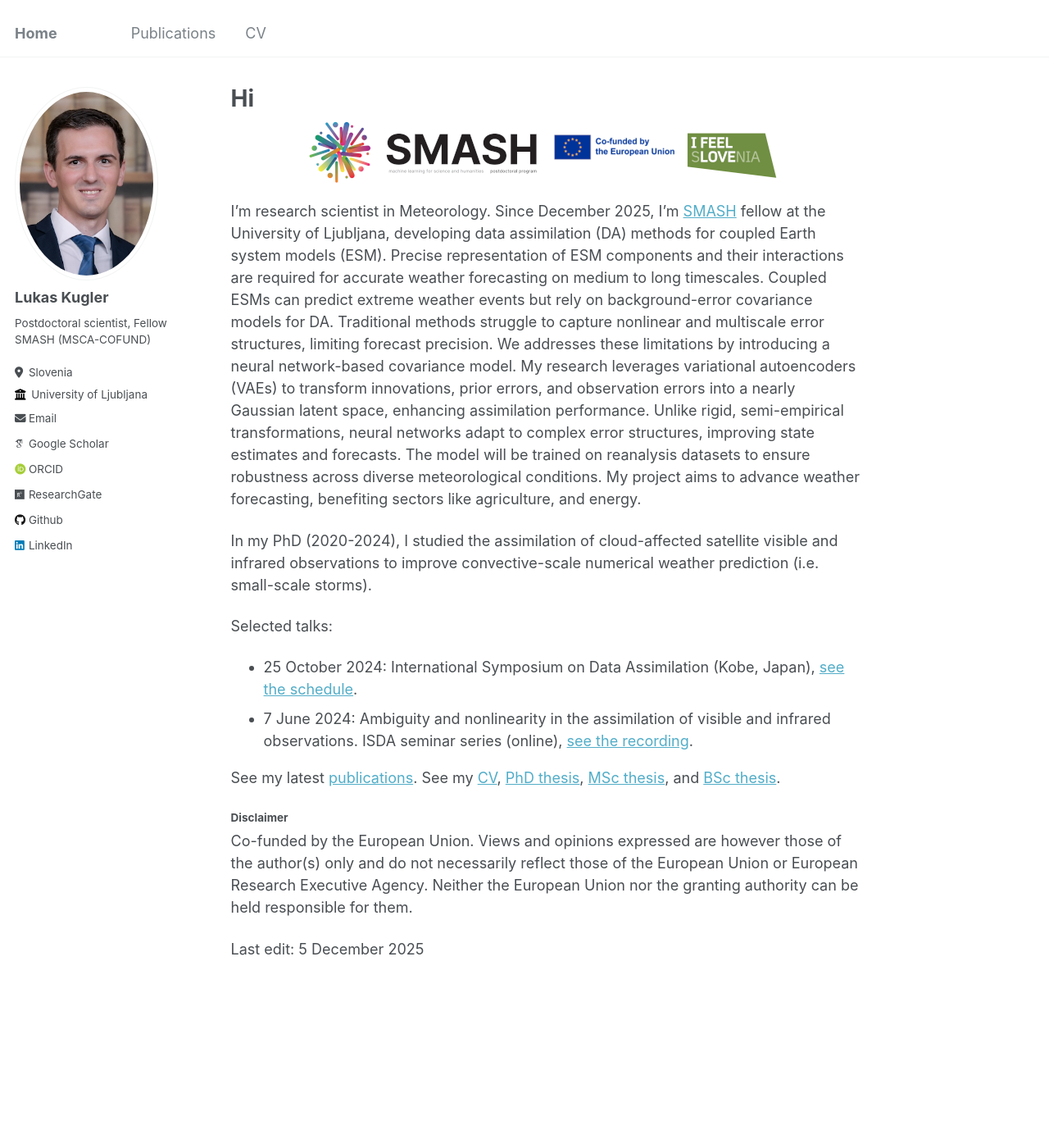
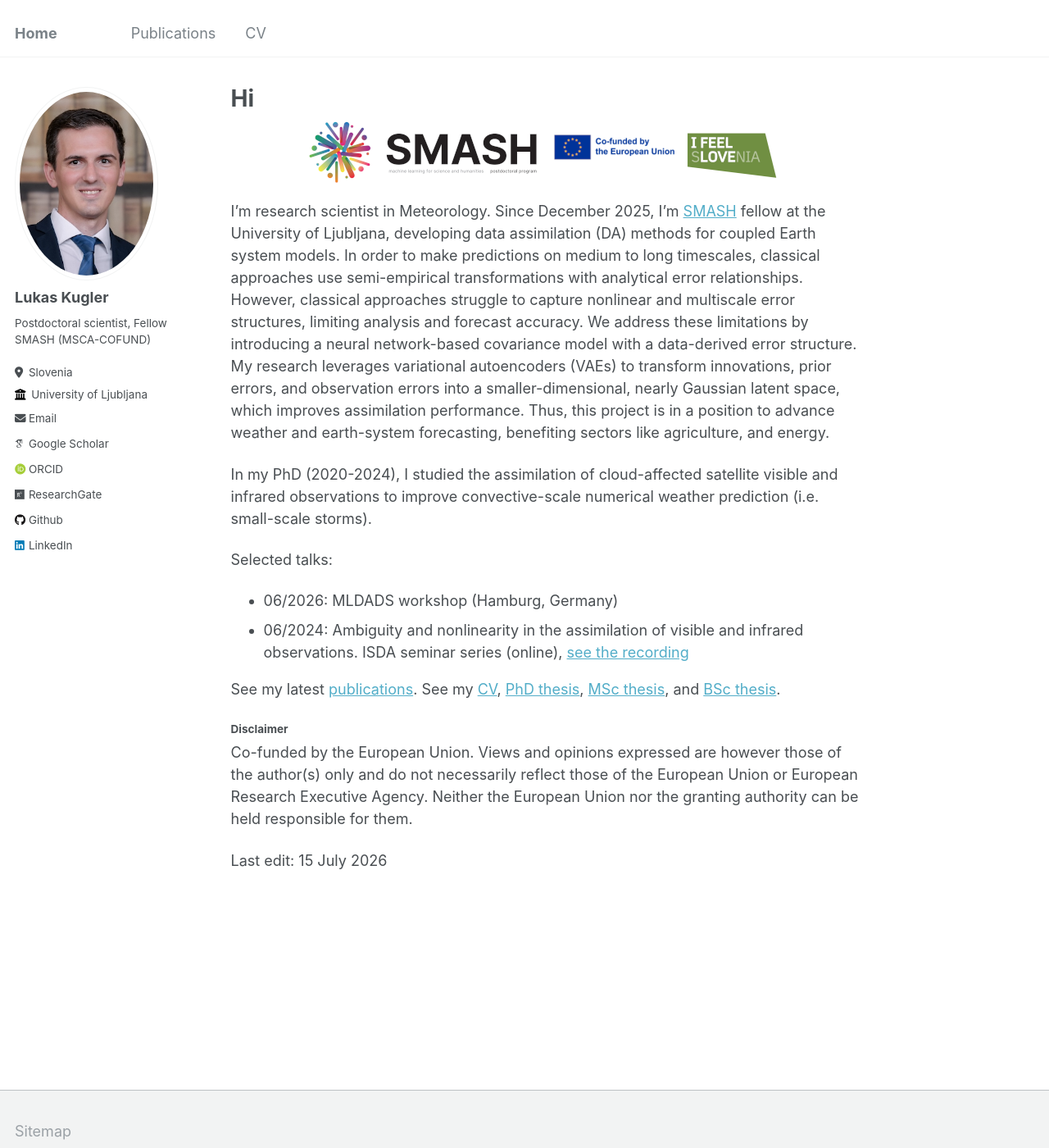
Before and after one commit to lkugler/lkugler.github.io, a Jekyll site: the page built from _pages/about.md, in a window 1280 px wide and 1400 px high. Shown: the whole window at 82% size. Built offline with Jekyll 4.4.1, drawn with Linux system fonts in a browser that asks for light colours; some web fonts are replaced.

Commit message:
Update about.md

```diff
--- a/_pages/about.md
+++ b/_pages/about.md
@@ -13,13 +13,13 @@
   </p>
 </div>
 
-I'm research scientist in Meteorology. Since December 2025, I'm [SMASH](https://smash.ung.si/) fellow at the University of Ljubljana, developing data assimilation (DA) methods for coupled Earth system models (ESM). Precise representation of ESM components and their interactions are required for accurate weather forecasting on medium to long timescales. Coupled ESMs can predict extreme weather events but rely on background-error covariance models for DA. Traditional methods struggle to capture nonlinear and multiscale error structures, limiting forecast precision. We  addresses these limitations by introducing a neural network-based covariance model. My research leverages variational autoencoders (VAEs) to transform innovations, prior errors, and observation errors into a nearly Gaussian latent space, enhancing assimilation performance. Unlike rigid, semi-empirical transformations, neural networks adapt to complex error structures, improving state estimates and forecasts. The model will be trained on reanalysis datasets to ensure robustness across diverse meteorological conditions. My project aims to advance weather forecasting,  benefiting sectors like agriculture, and energy.
+I'm research scientist in Meteorology. Since December 2025, I'm [SMASH](https://smash.ung.si/) fellow at the University of Ljubljana, developing data assimilation (DA) methods for coupled Earth system models. In order to make predictions on medium to long timescales, classical approaches use semi-empirical transformations with analytical error relationships. However, classical approaches struggle to capture nonlinear and multiscale error structures, limiting analysis and forecast accuracy. We  address these limitations by introducing a neural network-based covariance model with a data-derived error structure.  My research leverages variational autoencoders (VAEs) to transform innovations, prior errors, and observation errors into a smaller-dimensional, nearly Gaussian latent space, which improves assimilation performance. Thus, this project is in a position to advance weather and earth-system forecasting,  benefiting sectors like agriculture, and energy.
 
 In my PhD (2020-2024), I studied the assimilation of cloud-affected satellite visible and infrared observations to improve convective-scale numerical weather prediction (i.e. small-scale storms).
 
 Selected talks:
-- 25 October 2024: International Symposium on Data Assimilation (Kobe, Japan), [see the schedule](https://www.data-assimilation.riken.jp/isda2024/#15/34.65479/135.22148).
-- 7 June 2024: Ambiguity and nonlinearity in the assimilation of visible and infrared observations. ISDA seminar series (online), [see the recording](https://www.youtube.com/watch?v=qM19Z6JMqsw&pp=ygUMbHVrYXMga3VnbGVy).
+- 06/2026: MLDADS workshop (Hamburg, Germany)
+- 06/2024: Ambiguity and nonlinearity in the assimilation of visible and infrared observations. ISDA seminar series (online), [see the recording](https://www.youtube.com/watch?v=qM19Z6JMqsw&pp=ygUMbHVrYXMga3VnbGVy)
 
 See my latest [publications](https://lkugler.github.io/publications).
 See my [CV](https://lkugler.github.io/cv), [PhD thesis](https://lkugler.github.io/dissertation), [MSc thesis](https://lkugler.github.io/mthesis), and [BSc thesis](https://lkugler.github.io/bthesis).
@@ -28,4 +28,4 @@
 #### Disclaimer
 Co-funded by the European Union. Views and opinions expressed are however those of the author(s) only and do not necessarily reflect those of the European Union or European Research Executive Agency. Neither the European Union nor the granting authority can be held responsible for them.
 
-Last edit: 5 December 2025
+Last edit: 15 July 2026
```
